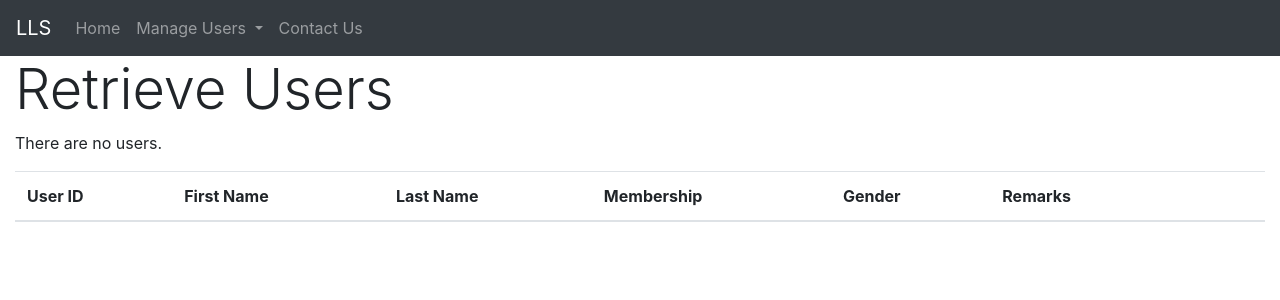
After one commit to chitboon/simpleapp, a Flask app: page /retrieveUsers in a window 1280 px wide. The commit adds this page. Shown: the top 300 px of the page. Run offline with Flask 2, Linux system fonts and the light colour scheme; lists and menus that the app fills with data are empty; some libraries are stand-ins or nearby versions.

Commit message:
Updated for week 4

```diff
--- a/Forms.py
+++ b/Forms.py
@@ -1,8 +1,8 @@
 from wtforms import Form, StringField, RadioField, SelectField, TextAreaField, validators
 
 class CreateUserForm(Form):
-    firstName = StringField('First Name', [validators.Length(min=2, max=150), validators.DataRequired()])
-    lastName = StringField('Last Name', [validators.Length(min=2, max=150), validators.DataRequired()])
+    firstName = StringField('First Name', [validators.Length(min=1, max=150), validators.DataRequired()])
+    lastName = StringField('Last Name', [validators.Length(min=1, max=150), validators.DataRequired()])
     membership = RadioField('Membership', choices=[('F', 'Fellow'), ('S', 'Senior'), ('P', 'Professional')], default='F')
     gender = SelectField('Gender', [validators.DataRequired()], choices=[('', 'Select'), ('F', 'Female'), ('M', 'Male')], default='')
     remarks = TextAreaField('Remarks', [validators.Optional()])
--- a/app.py
+++ b/app.py
@@ -9,11 +9,11 @@ def home():
     return render_template('home.html')
 
 @app.route('/contactUs')
-def contactUs():
+def contact_us():
     return render_template('contactUs.html')
 
 @app.route('/createUser', methods=['GET', 'POST'])
-def createUser():
+def create_user():
     form = CreateUserForm(request.form)
     if request.method == 'POST' and form.validate():
         member = create_member(form.firstName.data, form.lastName.data, form.gender.data, form.membership.data, form.remarks.data)
@@ -22,5 +22,10 @@ def createUser():
         return redirect(url_for('home'))
     return render_template('createUser.html', form=form)
 
+@app.route('/retrieveUsers')
+def retrieve_user():
+    user_list = get_all_members()
+    return render_template('retrieve_users.html', usersList = user_list, count=len(user_list))
+
 if __name__ == '__main__':
     app.run()
--- a/persistence.py
+++ b/persistence.py
@@ -21,4 +21,14 @@ def create_member(first_name, last_name, gender, membership, remarks):
     u.membership = membership
     u.remarks = remarks
     members[u.id] = u
+    members.sync()
     return u
+
+
+# retrieve all users
+def get_all_members():
+    member_list = []
+    klist = list(members.keys())
+    for key in klist:
+        member_list.append(members[key])
+    return member_list
--- a/templates/includes/_navbar.html
+++ b/templates/includes/_navbar.html
@@ -15,7 +15,7 @@
       </a>
       <div class="dropdown-menu">
         <a class="dropdown-item" href="/createUser">Create User</a>
-        <a class="dropdown-item" href="#">Retreive Users</a>
+        <a class="dropdown-item" href="/retrieveUsers">Retrieve Users</a>
       </div>
     </li>
 
--- /dev/null
+++ b/templates/retrieve_users.html
@@ -0,0 +1,55 @@
+{% extends "base.html" %}
+{% block title %}Library Loan System - Retrieve Users{% endblock %}
+
+{% block content %}
+    <h1 class="display-4">Retrieve Users</h1>
+    <div>
+        {% if count == 0 %}
+            <p>There are no users.</p>
+        {% elif count == 1 %}
+            <p>There is 1 user.</p>
+        {% else %}
+            <p>There are {{ count }} users.</p>
+        {% endif %}
+    </div>
+    <div>
+        <table class="table table-striped">
+            <thead>
+            <tr>
+                <th>User ID</th>
+                <th>First Name</th>
+                <th>Last Name</th>
+                <th>Membership</th>
+                <th>Gender</th>
+                <th>Remarks</th>
+                <th></th>
+                <th></th>
+            </tr>
+            </thead>
+            <tbody>
+            {% for user in usersList %}
+                <tr>
+                    <td>{{ user.id }}</td>
+                    <td>{{ user.first_name }}</td>
+                    <td>{{ user.last_name }}</td>
+                    {% if user.membership == "F" %}
+                        <td>Fellow</td>
+                    {% elif user.membership == "S" %}
+                        <td>Senior</td>
+                    {% elif user.membership == "P" %}
+                        <td>Professional</td>
+                    {% endif %}
+                    <td>{{ user.gender }}</td>
+                    <td>{{ user.remarks }}</td>
+                    <td><a href="#" class="btn btn-warning">Update</a></td>
+                    <td>
+                        <form action="" method="POST">
+                            <input type="submit" value="Delete" class="btn btn-danger">
+                        </form>
+                    </td>
+                </tr>
+            {% endfor %}
+            </tbody>
+        </table>
+    </div>
+{% endblock %}
```
Also changed, not shown: SimpleApplication.py (+22 -8 lines), templates/retrieveUsers.html (added, +55 -0 lines), 5 other files.
